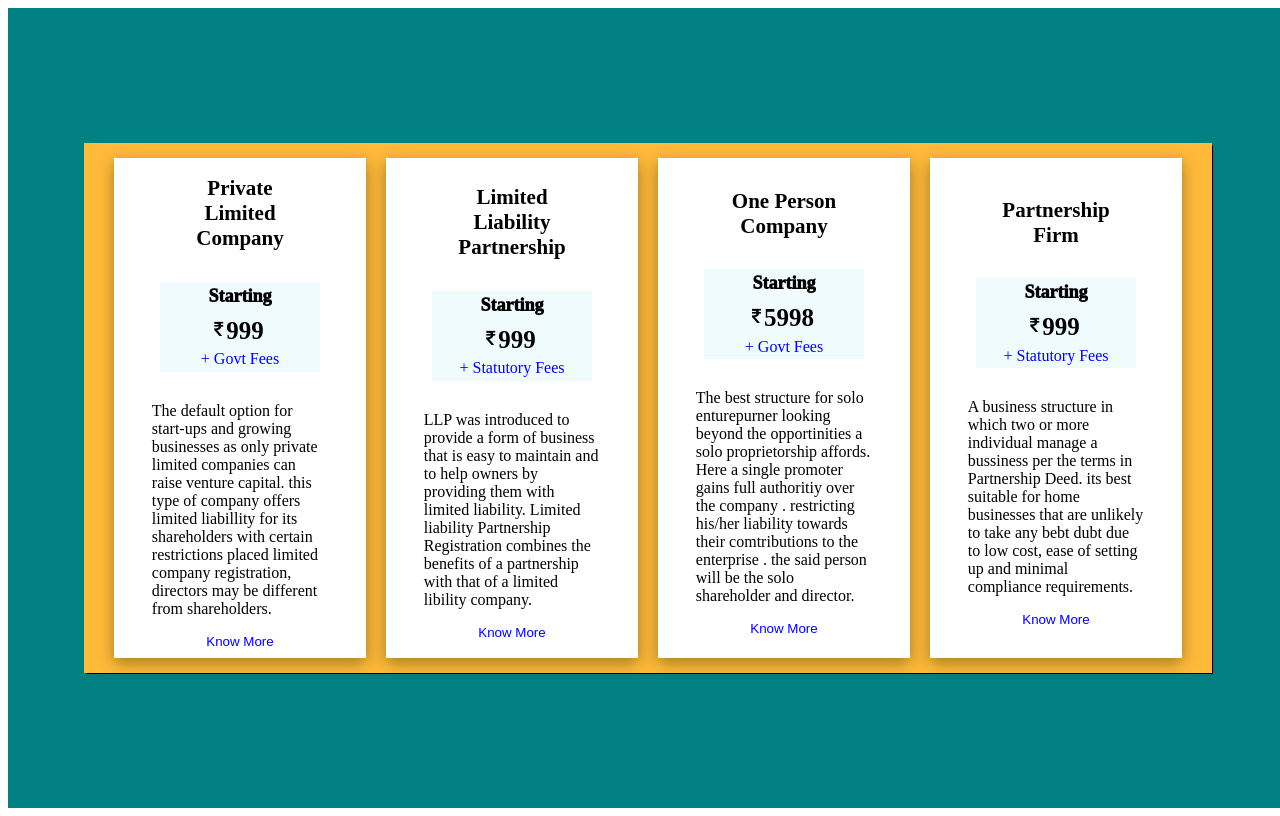
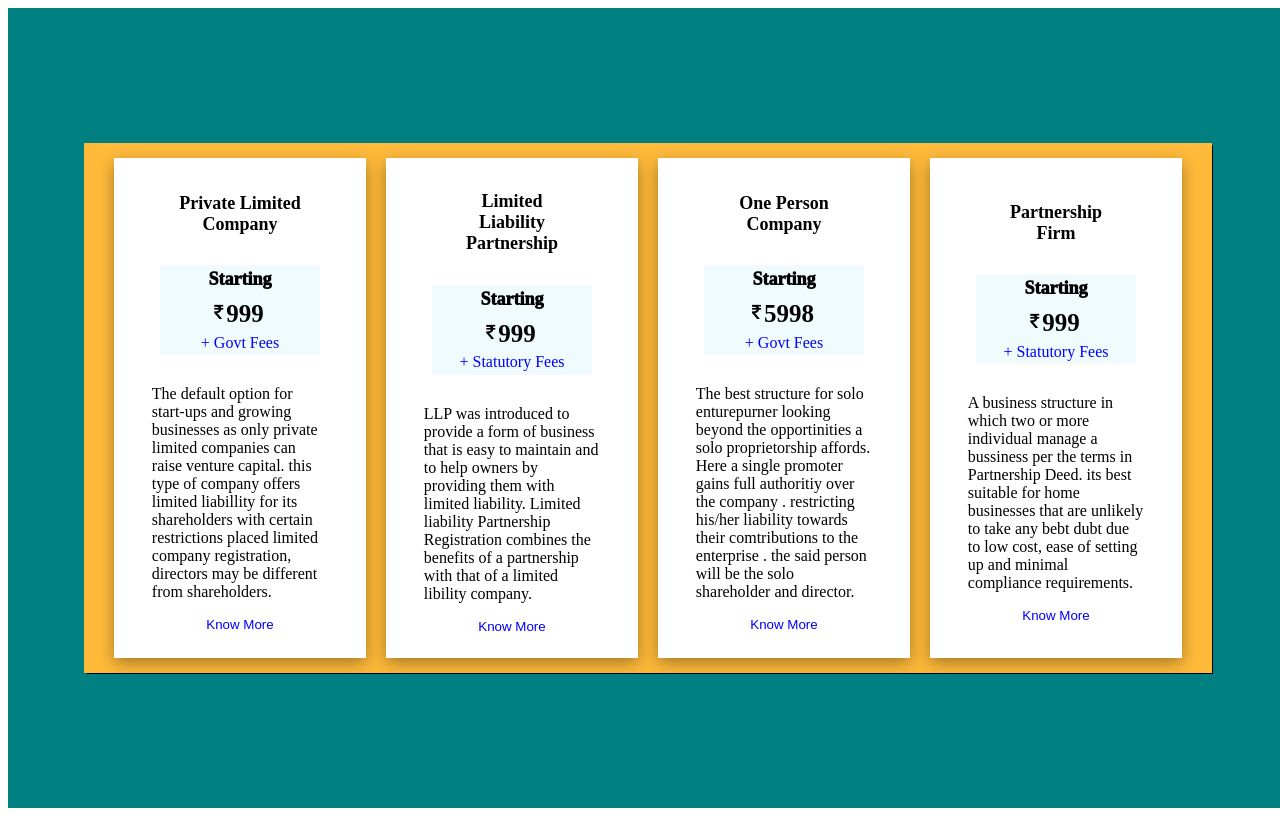
Before and after one commit to AbhayKholia/Internsala-, a plain HTML site: page internsala/index.html in a window 1280 px wide. Drawn offline with Linux system fonts and the light colour scheme.

Commit message:
Update index.css

```diff
--- a/internsala/index.css
+++ b/internsala/index.css
@@ -126,7 +126,7 @@
     margin: auto;
     text-align: center;
     margin-top: 10px;
-    font-size: 21px;
+    font-size: 18px;
   }
 
   .small-box button {
```
